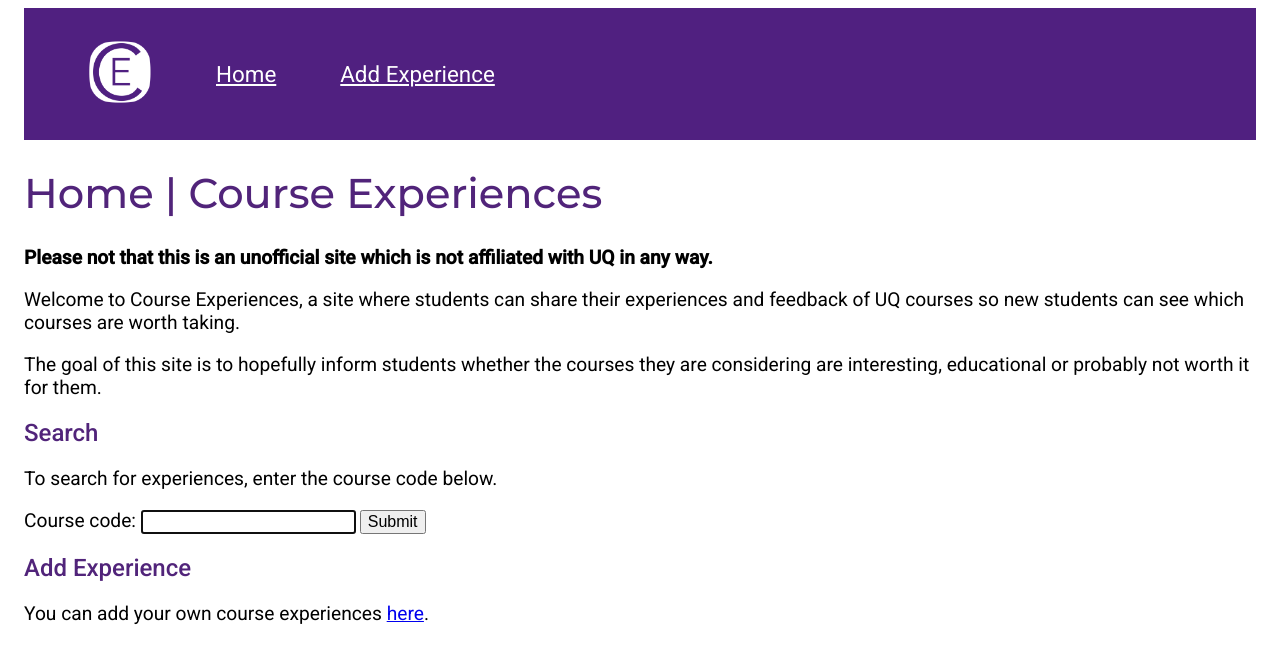
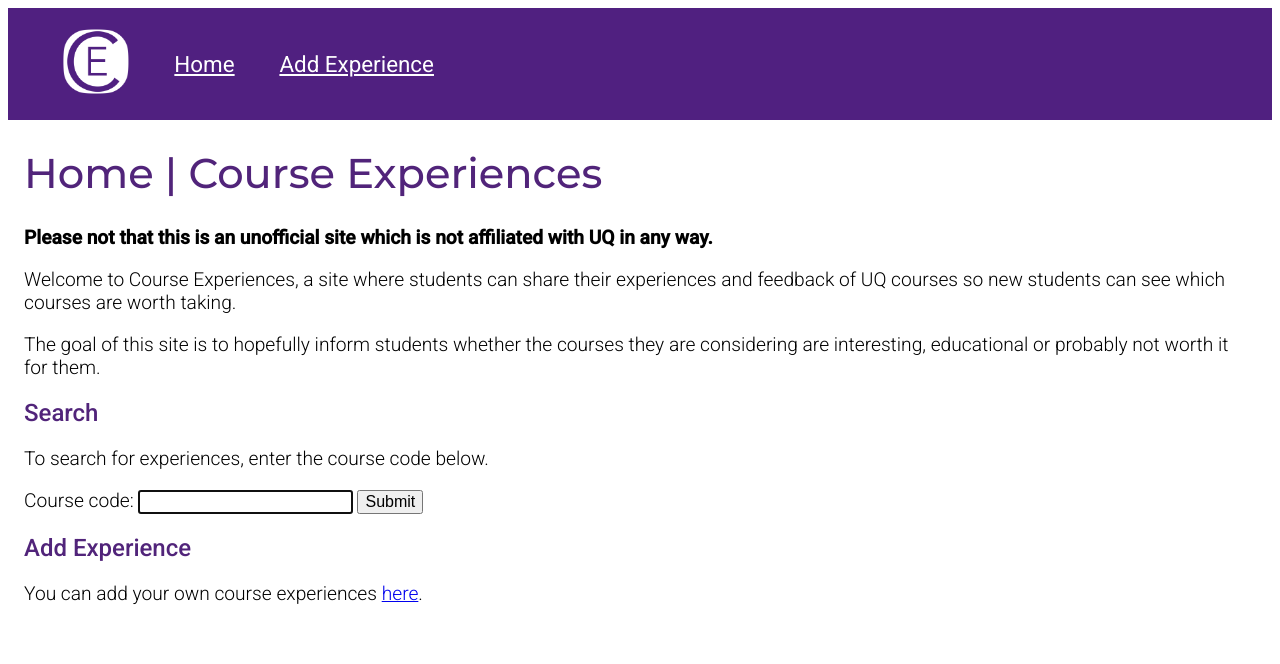
Before and after one commit to IanP96/UQCourseExperiences, a Django app: page / in a window 1280 px wide. Shown: the top 664 px of the page. Run offline with Django 5.2, Linux system fonts and the light colour scheme.

Commit message:
Minor CSS updates

```diff
--- a/static/css/style.css
+++ b/static/css/style.css
@@ -3,9 +3,9 @@
     --purple: #502080;
     --comment-grey: #696969;
 }
-body {
-    padding-left: 1em;
-    padding-right: 1em;
+main {
+    padding: 0em 1em;
+    font-weight: 300;
 }
 nav {
     padding: 2em 2em;
@@ -13,9 +13,10 @@ nav {
     display: flex;
     align-items: center;
     justify-content: left;
+    height: 3em;
 }
 .nav-span {
-    margin: 0em 2em;
+    padding: 1em;
 }
 .nav-link {
     font-family: "Roboto", Helvetica, Arial, sans-serif;
@@ -63,6 +64,6 @@ input, textarea {
     color: green;
 }
 img {
-    width: 4em;
-    height: 4em;
+    width: 3em;
+    height: 3em;
 }
--- a/templates/base.html
+++ b/templates/base.html
@@ -10,10 +10,13 @@
 </head>
 <body>
 <nav>
-    <span class="nav-span"><img src="{% static 'images/favicon.ico' %}" alt="Icon"></span>
-    <span class="nav-span"><a href="{% url 'home' %}" class="nav-link">Home</a></span>
-    <span class="nav-span"><a href="{% url 'add_experience' %}" class="nav-link">Add Experience</a></span>
+    <a href="{% url 'home' %}" class="nav-link"><span class="nav-span"><img src="{% static 'images/favicon.ico' %}"
+                                                                            alt="Icon"></span></a>
+    <a href="{% url 'home' %}" class="nav-link"><span class="nav-span">Home</span></a>
+    <a href="{% url 'add_experience' %}" class="nav-link"><span class="nav-span">Add Experience</span></a>
 </nav>
-{% block content %}{% endblock %}
+<main>
+    {% block content %}{% endblock %}
+</main>
 </body>
 </html>
```
